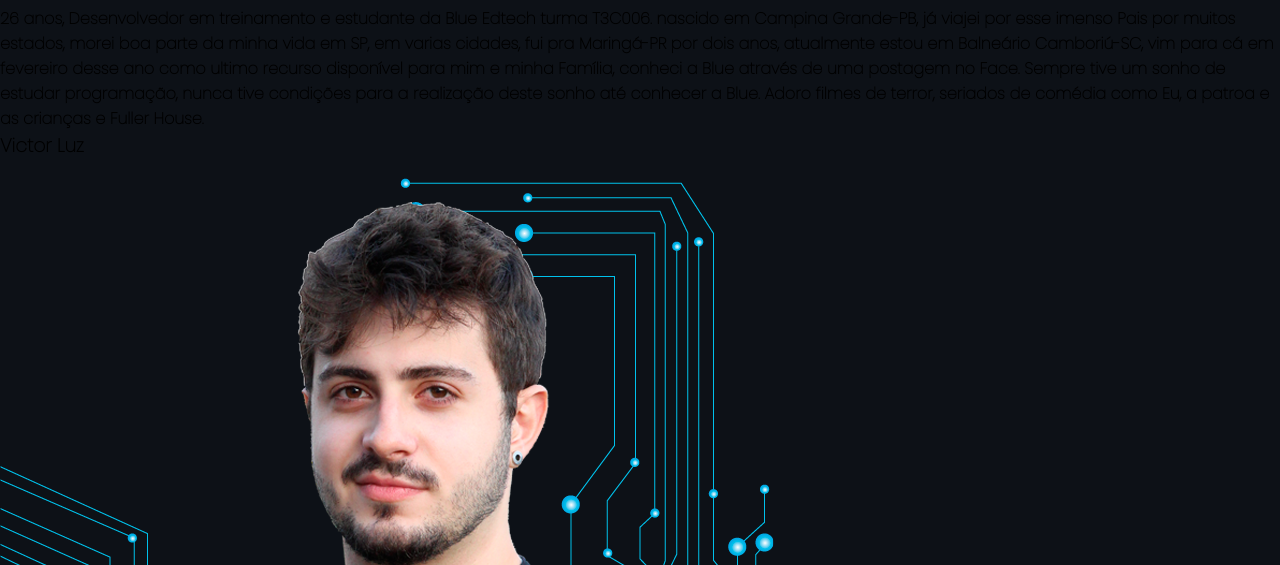
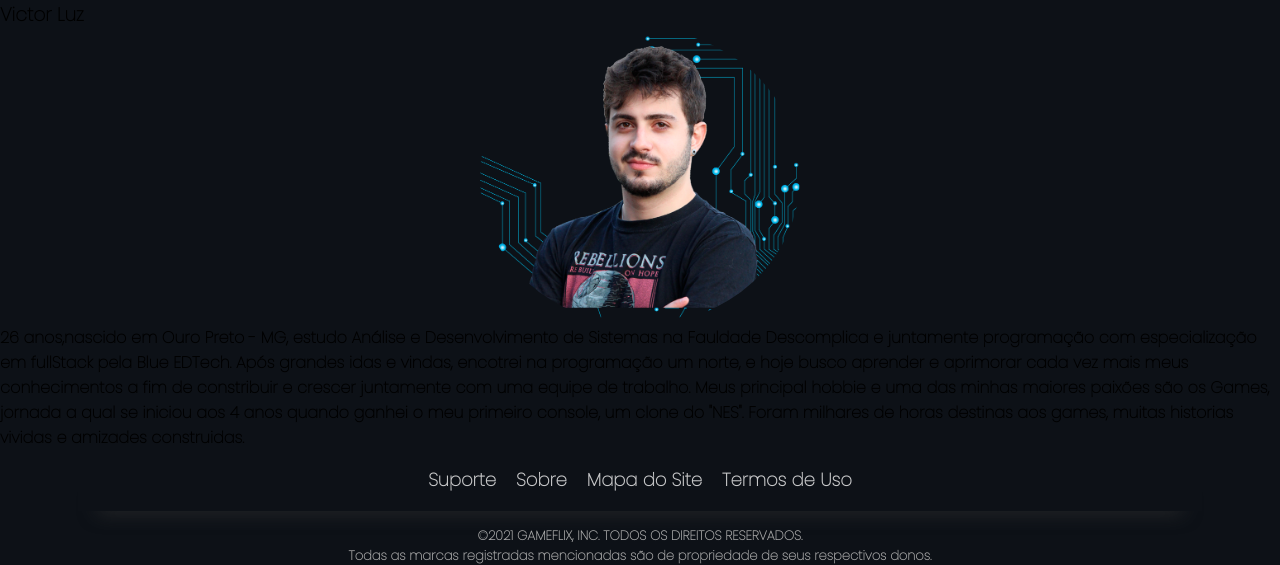
Before and after one commit to vitinop/projeto-gameflix-blue, a Flask app: page /about in a window 1280 px wide. Shown: the part 1975-2540 px from the top of the page. Run offline with Flask 2, Linux system fonts and the light colour scheme.

Commit message:
up-about

```diff
--- a/static/css/styles.css
+++ b/static/css/styles.css
@@ -447,9 +447,15 @@ textarea {
 /* Inicio da estilização da pagina about */
 
 #titulo-about{
-  display:flex;
-  flex-direction:column;
+  display: flex;
+  flex-direction: column;
+  /* justify-content: center; */
   align-items: center;
+  padding: 4rem;
+  background-color: #fa0101;
+  font-size: 3vw;
+  font-weight: 600;
+
 }
 
 
@@ -458,4 +464,17 @@ textarea {
 
 }
 
+
+.imgs-perfil img{
+  width: 25%;
+  border-radius: 50%;
+
+}
+
+.imgs-perfil{
+  display: flex;
+  justify-content: center;
+
+}
+
 @import url('https://fonts.googleapis.com/css2?family=Poppins:wght@200;300;400;500;600;900&display=swap');
--- a/templates/about.html
+++ b/templates/about.html
@@ -18,7 +18,10 @@
   <div id="nav"></div>
 
   <!--MAIN CONTENT-->
+  <div>
     <h1 id="titulo-about">O Projeto</h1>
+  </div>
+
   <p>
   O projeto surgiu a partir de algo que todos os membros têm em comum, os jogos eletrônicos.
   A partir disso dado a proposta de trabalho de conclusão de módulo, resolvemos nos basear numa plataforma de games
@@ -37,7 +40,11 @@
   <div class="equipeDiscricao">
     <h1>Membros da Equipe</h1>
     <h3>Dorival Ramos </h3>
+
+    <div class="imgs-perfil">
       <img src="../static/img/Equipe/Dorival.png">
+    </div>
+
     <p>
 
 
@@ -53,7 +60,10 @@
     </p>
 
     <h3>Guilherme Benvenuto </h3>
+    <div class="imgs-perfil">
       <img src="../static/img/Equipe/Guilherme.png">
+    </div>
+
     <p> 42 anos, formado em Administração de empresas, Pós-graduado em Gerenciamento de Projetos, Pós-graduado em Gestão
       Estratégica de Empresas,
       graduando em Análise e Desenvolvimento de Sistemas.Em 2020 decidi me dedicar à verdadeira paixão, atuar na área de
@@ -79,7 +89,10 @@
     </p>
 
     <h3>Raphael Gonçalves</h3>
+    <div class="imgs-perfil">
       <img src="../static/img/Equipe/Raphael.png">
+    </div>
+
     <p>
 
 
@@ -94,7 +107,10 @@
 
     </p>
     <h3>Horlan Kelwyn</h3>
+    <div class="imgs-perfil">
       <img src="../static/img/Equipe/Horlan.png">
+    </div>
+
     <p>
       26 anos, Desenvolvedor em treinamento e estudante da Blue Edtech turma T3C006.
       nascido em Campina Grande-PB, já viajei por esse imenso Pais por muitos estados,
@@ -108,7 +124,10 @@
     </p>
 
     <h3>Victor Luz</h3>
+    <div class="imgs-perfil">
       <img src="../static/img/Equipe/victor-edit.png">
+    </div>
+
     <p>26 anos,nascido em Ouro Preto - MG, estudo Análise e Desenvolvimento de Sistemas na Fauldade Descomplica
       e juntamente programação com especialização em fullStack pela Blue EDTech.
       Após grandes idas e vindas, encotrei na programação um norte, e hoje busco
```
Lines whose indentation alone changed are shown as unchanged.
